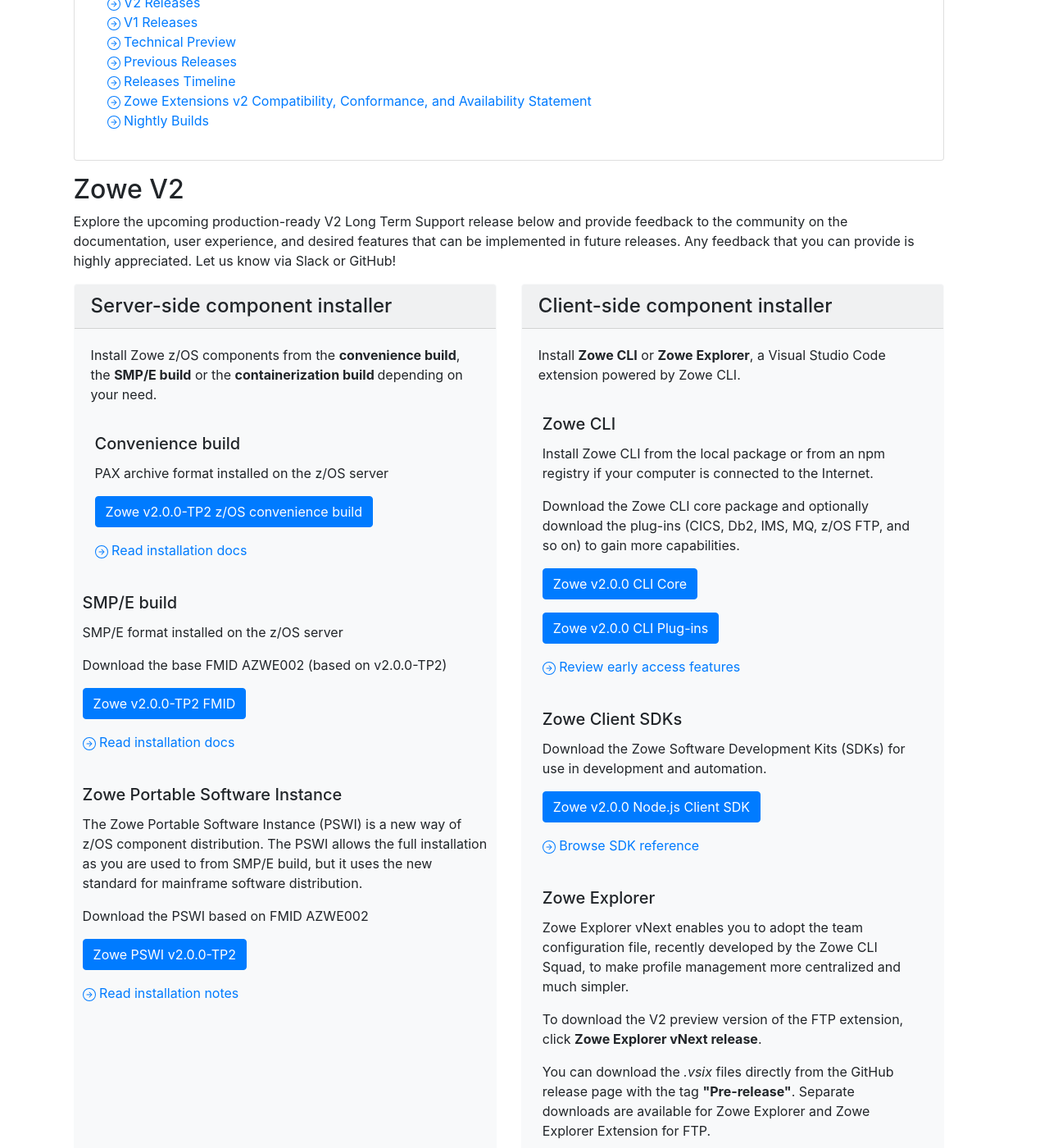
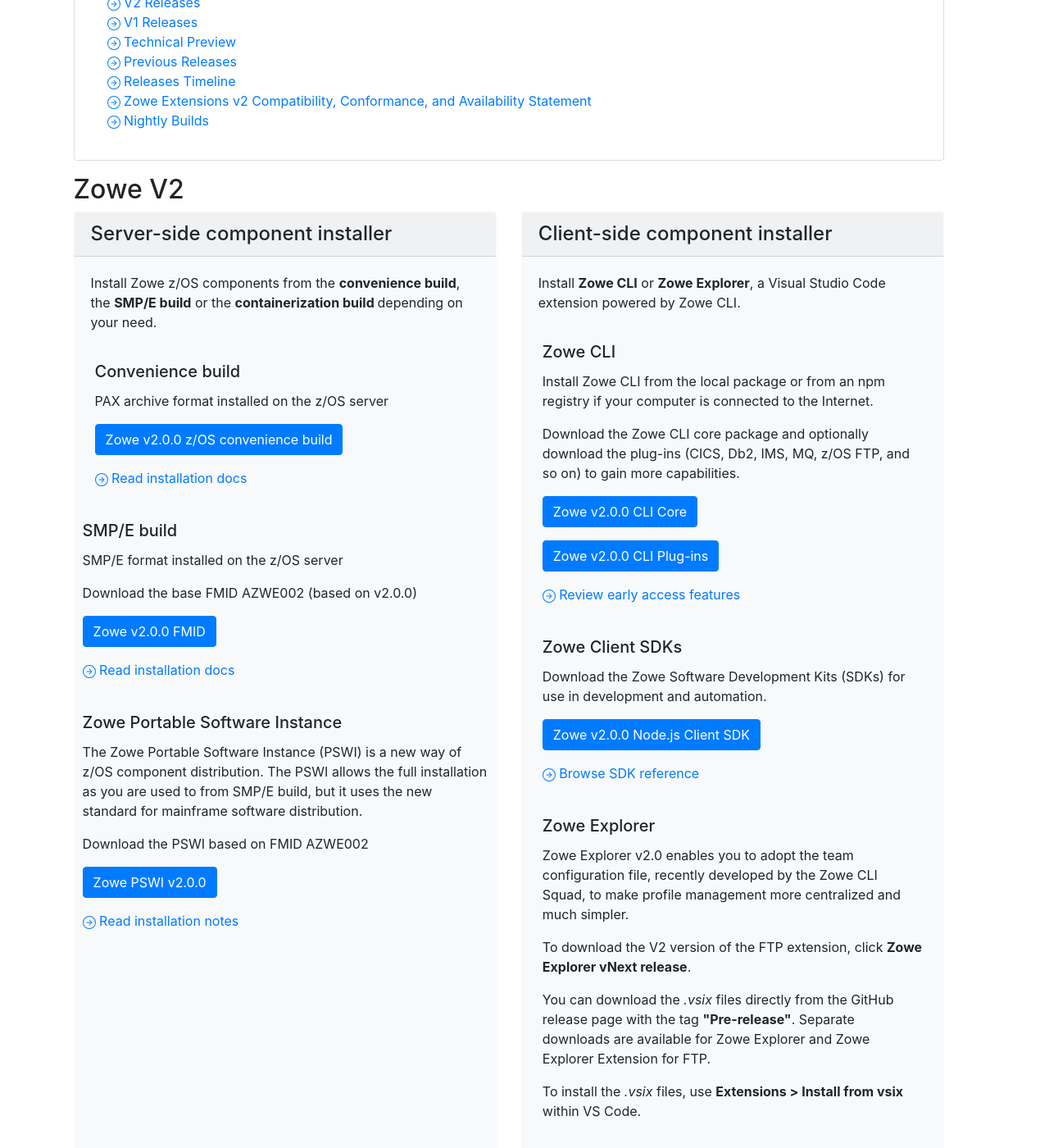
Before and after one commit to zowe/zowe.github.io, a Jekyll site: the page built from download.md, in a window 1280 px wide and 1400 px high, scrolled down 282 px. Shown: the whole window at 82% size. Built offline with Jekyll 4.4.1, drawn with Linux system fonts in a browser that asks for light colours; our own code applies the rules of GitHub Pages for plain Markdown files.

Commit message:
Link and wording updates
- Removed references to TP2, v2 will be officially GA now.
- Removed wording about v2 being up-coming release.
- Updated doc links to V1. Once v2 doc is live, the most recent v1 release doc links should include specific version numbers in the URL.
Signed-off-by: nannanli <nannanli@cn.ibm.com>

```diff
--- a/_config.yml
+++ b/_config.yml
@@ -109,7 +109,7 @@
 zowe_node_sdk_next_reference_doc_url: https://docs.zowe.org/stable/typedoc_next/index.html
 zowe_next_release_date: 2022-03-25
 v2_pax_preview_url: https://zowe.jfrog.io/zowe/libs-release-local/org/zowe/2.0.0-TP2/zowe-2.0.0-TP2.pax
-v2_zos_component_install_doc_url: https://deploy-preview-1961--zowe-docs-master.netlify.app/stable/user-guide/install-zos
+v2_zos_component_install_doc_url: https://docs.zowe.org/stable/user-guide/install-zos
 v2_smpe_download_url: https://zowe.jfrog.io/zowe/libs-release-local/org/zowe/2.0.0-TP2/zowe-smpe-2.0.0-TP2.zip
 v2_pswi_download_url: https://zowe.jfrog.io/zowe/libs-release-local/org/zowe/2.0.0-TP2/zowe-PSWI-2.0.0-TP2.pax.Z
 v2_containerization_download_url: https://zowe.jfrog.io/zowe/libs-release-local/org/zowe/2.0.0-TP2/zowe-containerization-2.0.0-TP2.zip
--- a/download.md
+++ b/download.md
@@ -86,10 +86,6 @@
   <!--V2 download as follows -->
   <h2 id="download-v2">Zowe V2</h2>
   {% if site.data.releases[0].cli_version and site.data.releases[0].cli_plugins_version and site.data.releases[0].zos_version and site.data.releases[0].smpe_version and site.data.releases[0].node_sdk_version and site.data.releases[0].python_sdk_version %}
-  <p>Explore the upcoming production-ready V2 Long Term Support release below and provide feedback to the community on
-    the documentation, user experience, and desired features that can be implemented in future releases. Any feedback
-    that you can provide is highly appreciated. Let us know via Slack or GitHub!
-  </p>
   <div class="card-deck">
     <div class="card bg-light border-light mb-3">
       <h4 class="card-header" id="zowe-zos-build-download">Server-side component installer</h4>
@@ -100,7 +96,7 @@
           <div class="card-body">
             <h5 class="card-title">Convenience build</h5>
             <p class="card-text">PAX archive format installed on the z/OS server</p>
-            <p><a class="btn btn-primary" href="{{ site.v2_pax_preview_url }}">Zowe v2.0.0-TP2 z/OS convenience
+            <p><a class="btn btn-primary" href="{{ site.v2_pax_preview_url }}">Zowe v2.0.0 z/OS convenience
                 build</a></p>
             <div>
               <a href="{{ site.v2_zos_component_install_doc_url }}" class="card-link">
@@ -118,8 +114,8 @@
             <div class="card-body">
               <h5 class="card-title">SMP/E build</h5>
               <p class="card-text">SMP/E format installed on the z/OS server</p>
-              <p class="card-text">Download the base FMID AZWE002 (based on v2.0.0-TP2)</p>
-              <p><a class="btn btn-primary" href="{{ site.v2_smpe_download_url }}">Zowe v2.0.0-TP2 FMID</a></p>
+              <p class="card-text">Download the base FMID AZWE002 (based on v2.0.0)</p>
+              <p><a class="btn btn-primary" href="{{ site.v2_smpe_download_url }}">Zowe v2.0.0 FMID</a></p>
               <div>
                 <a href="{{ site.v2_zos_component_install_doc_url }}" class="card-link">
                   <svg width="1em" height="1em" viewBox="0 0 16 16" class="bi bi-arrow-right-circle" fill="currentColor"
@@ -141,7 +137,7 @@
                 distribution. The PSWI allows the full installation as you are used to from SMP/E build, but it uses the
                 new standard for mainframe software distribution.</p>
               <p class="card-text">Download the PSWI based on FMID AZWE002</p>
-              <p><a class="btn btn-primary" href="{{ site.v2_pswi_download_url }}">Zowe PSWI v2.0.0-TP2</a></p>
+              <p><a class="btn btn-primary" href="{{ site.v2_pswi_download_url }}">Zowe PSWI v2.0.0</a></p>
               <div>
                 <a href="{{ site.v2_zos_component_install_doc_url }}" class="card-link">
                   <svg width="1em" height="1em" viewBox="0 0 16 16" class="bi bi-arrow-right-circle" fill="currentColor"
@@ -223,9 +219,9 @@
           </div>
           <div class="card-body">
             <h5 class="card-title">Zowe Explorer</h5>
-            <p class="card-text">Zowe Explorer vNext enables you to adopt the team configuration file, recently
+            <p class="card-text">Zowe Explorer v2.0 enables you to adopt the team configuration file, recently
               developed by the Zowe CLI Squad, to make profile management more centralized and much simpler.</p>
-            <p class="card-text">To download the V2 preview version of the FTP extension, click <b>Zowe Explorer vNext
+            <p class="card-text">To download the V2 version of the FTP extension, click <b>Zowe Explorer vNext
                 release</b>.</p>
             <p class="card-text">You can download the <em>.vsix</em> files directly from the GitHub release page with
               the tag <b>"Pre-release"</b>. Separate downloads are available for Zowe Explorer and Zowe Explorer
@@ -282,7 +278,7 @@
                   href="{{ site.zos_download_url }}{{ site.data.releases[0].zos_version }}">Zowe
                   {{ site.data.releases[0].zos_version }} z/OS Convenience build</a></p>
               <div>
-                <a href="{{ site.zos_component_install_doc_url }}" class="card-link">
+                <a href="https://docs.zowe.org/v1.27.x/user-guide/install-zos" class="card-link">
                   <svg width="1em" height="1em" viewBox="0 0 16 16" class="bi bi-arrow-right-circle" fill="currentColor"
                     xmlns="http://www.w3.org/2000/svg">
                     <path fill-rule="evenodd"
@@ -306,7 +302,7 @@
                   {{ site.data.releases[0].zos_version }} {{ site.data.releases[0].smpe_sysmod }}
                   {{ site.data.releases[0].smpe_numbers }}</a></p>
               <div>
-                <a href="{{ site.zos_component_install_doc_url }}" class="card-link">
+                <a href="https://docs.zowe.org/v1.27.x/user-guide/install-zos" class="card-link">
                   <svg width="1em" height="1em" viewBox="0 0 16 16" class="bi bi-arrow-right-circle" fill="currentColor"
                     xmlns="http://www.w3.org/2000/svg">
                     <path fill-rule="evenodd"
@@ -325,7 +321,7 @@
                   href="{{ site.containerization_download_url }}{{ site.data.releases[0].zos_version }}">Zowe
                   {{ site.data.releases[0].zos_version }} Containerization build</a></p>
               <div>
-                <a href="{{ site.zowe_containerization_install_doc_url }}" class="card-link">
+                <a href="https://docs.zowe.org/v1.27.x/user-guide/k8s-introduction/" class="card-link">
                   <svg width="1em" height="1em" viewBox="0 0 16 16" class="bi bi-arrow-right-circle" fill="currentColor"
                     xmlns="http://www.w3.org/2000/svg">
                     <path fill-rule="evenodd"
@@ -359,7 +355,7 @@
                   href="{{ site.cli_plugins_download_url }}{{ site.data.releases[0].cli_plugins_version }}">Zowe
                   {{ site.data.releases[0].cli_plugins_version }} CLI Plug-ins</a></p>
               <div>
-                <a href="{{ site.zowe_cli_install_doc_url }}" class="card-link">
+                <a href="https://docs.zowe.org/v1.27.x/user-guide/cli-installcli/" class="card-link">
                   <svg width="1em" height="1em" viewBox="0 0 16 16" class="bi bi-arrow-right-circle" fill="currentColor"
                     xmlns="http://www.w3.org/2000/svg">
                     <path fill-rule="evenodd"
@@ -382,7 +378,7 @@
                   href="{{ site.zowe_python_sdk_download_url }}{{ site.data.releases[0].python_sdk_version }}">Zowe
                   {{ site.data.releases[0].python_sdk_version }} Python Client SDK</a></p>
               <div>
-                <a href="{{ site.zowe_sdk_install_doc_url }}" class="card-link">
+                <a href="https://docs.zowe.org/v1.27.x/user-guide/sdks-using/" class="card-link">
                   <svg width="1em" height="1em" viewBox="0 0 16 16" class="bi bi-arrow-right-circle" fill="currentColor"
                     xmlns="http://www.w3.org/2000/svg">
                     <path fill-rule="evenodd"
@@ -400,7 +396,7 @@
               <p><a class="btn btn-primary" href="{{ site.vscode_marketplace_url }}">Visual Studio Code Marketplace</a>
               </p>
               <div>
-                <a href="{{ site.zowe_explorer_install_doc_url }}" class="card-link">
+                <a href="https://docs.zowe.org/v1.27.x/user-guide/ze-install/" class="card-link">
                   <svg width="1em" height="1em" viewBox="0 0 16 16" class="bi bi-arrow-right-circle" fill="currentColor"
                     xmlns="http://www.w3.org/2000/svg">
                     <path fill-rule="evenodd"
```
